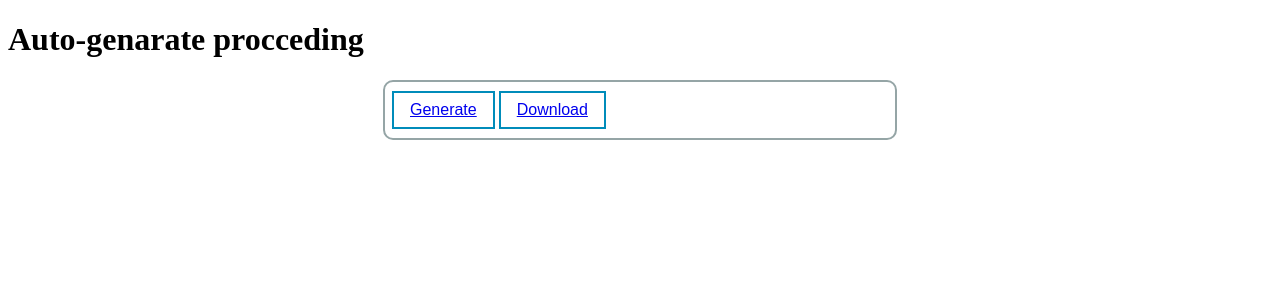
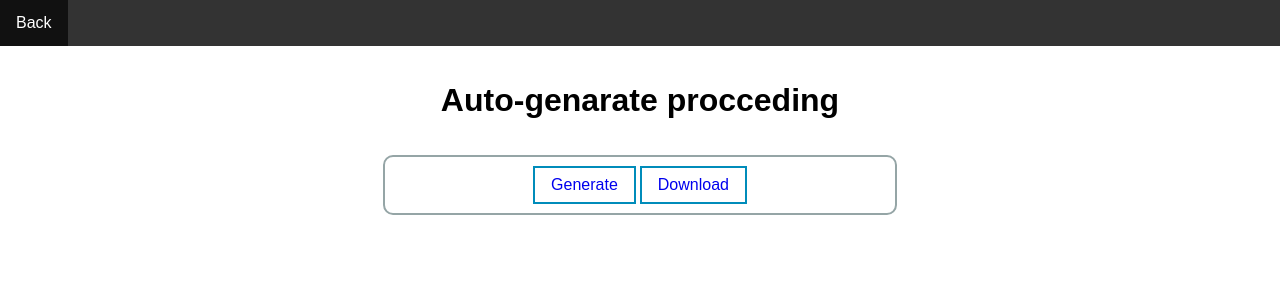
Before and after one commit to Sasini2020/webcoms-conference-mangement-system, a PHP site: page /actors/publicationChair/autoproceeding.php in a window 1280 px wide. Shown: the top 300 px of the page. Run offline with PHP 8.4, Linux system fonts and the light colour scheme.

Commit message:
Update autoproceeding.php

```diff
--- a/actors/publicationChair/autoproceeding.php
+++ b/actors/publicationChair/autoproceeding.php
@@ -37,15 +37,34 @@
 }
 
 </style>
-<h1>Auto-genarate procceding</h1>
+<link rel="stylesheet" href="../../css/main_style.css">
 <link rel="stylesheet" href="../../css/sty.css">
 </head>
 
+<nav>
+    <ul>
+      <li><a href="publicationchairhomepage.php">Back</a></li>
+
+    </ul>
+  </nav>
+
+  <br><br>
+
+
+<center>
+  <h1>Auto-genarate procceding</h1>
+
+</center>
+
+<br><br>
+
 <body>
     <div id="main-wrapper">
-    <a href="generate.php"><button class="button gen"> Generate<buttton></a>
+    <center>
+       <a href="generate.php"><button class="button gen"> Generate<buttton></a>
 
-    <a href="download.php"><button class="button down">Download<buttton></a>
+       <a href="download.php"><button class="button down">Download<buttton></a>
+    </center>
     </div>
 
  </body>
```
